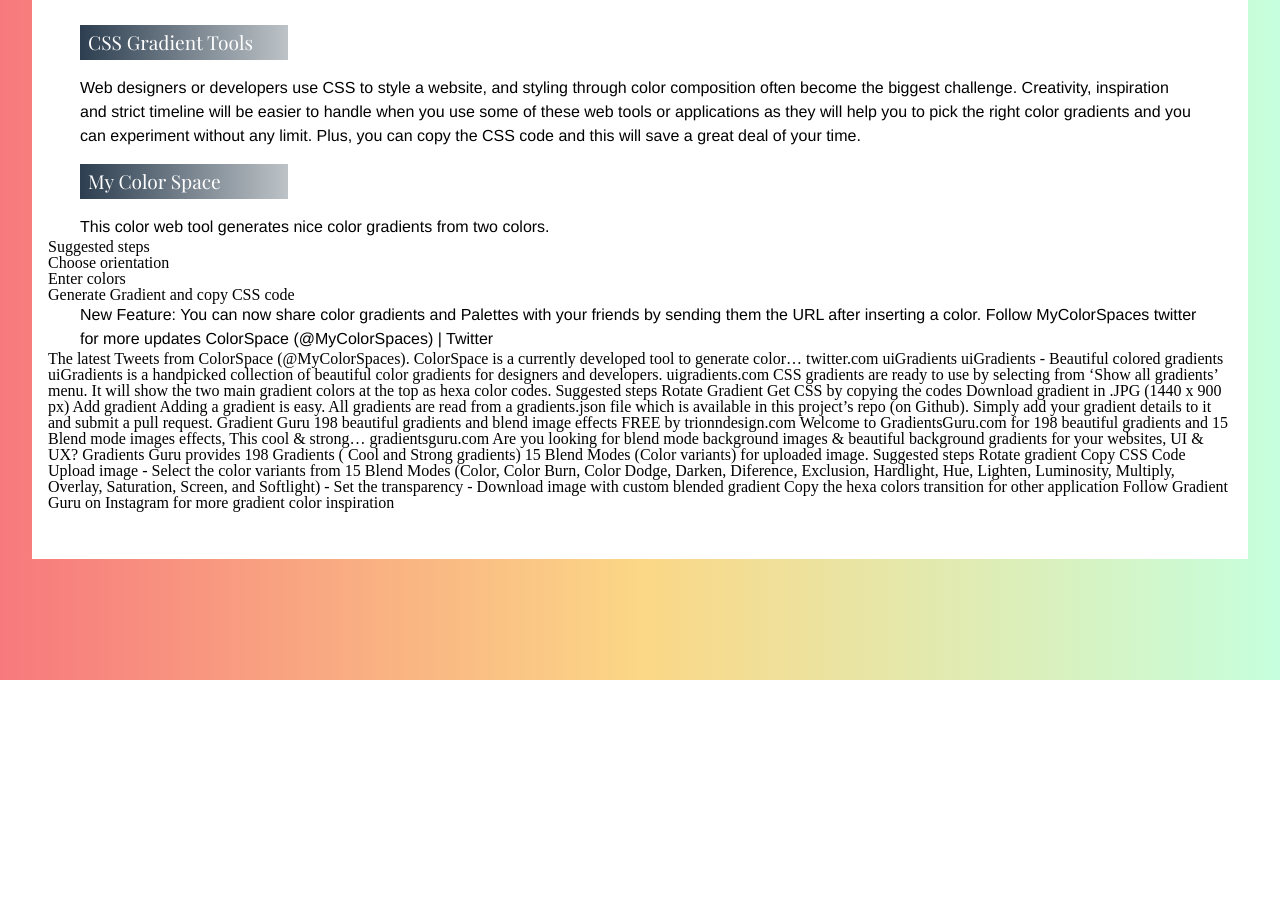
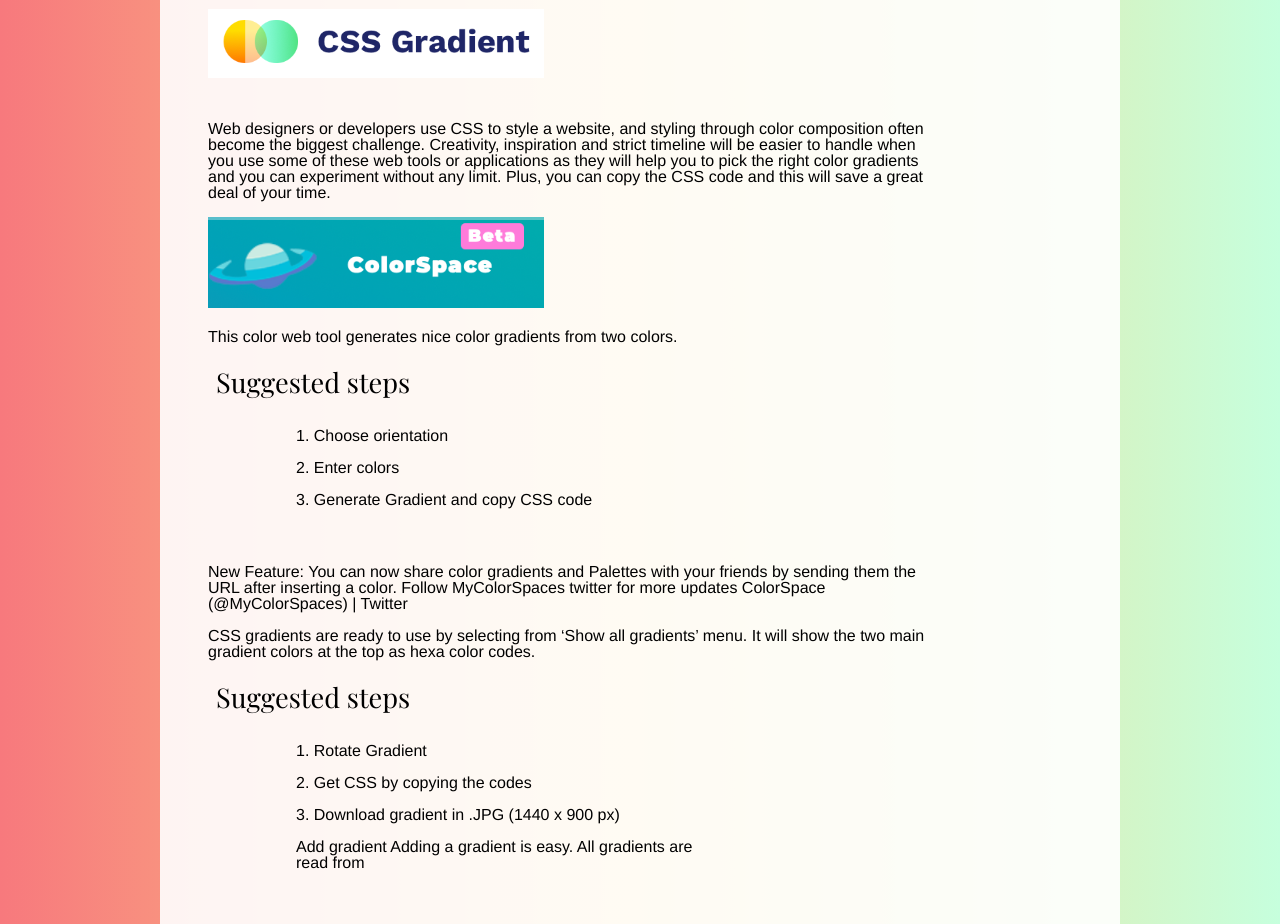
Before and after one commit to vanlooyl/gradientsite, a plain HTML site: page index.html in a window 1280 px wide. Shown: the part 120-1044 px from the top of the page. Before the commit the page ends 800 px from the top, so only its background shows below. Drawn offline with nearby package versions, Linux system fonts and the light colour scheme.

Commit message:
aanpassingen

```diff
--- a/index.html
+++ b/index.html
@@ -9,7 +9,7 @@
 		<meta charset="utf-8">
 	</head>
 	<header>
-		<div class="background"><p class="tekst">  Medium</p></div>
+		<div class="background"><p class="tekst">  MEDIUM</p></div>
 		<a href="#">DESIGN</a>
 		<a href="#">REVIEWDESIGN</a>
 		<a href="#">TUTORIALDESIGN</a>
@@ -17,55 +17,68 @@
 		<a href="#">IDENTITY BLOG</a>
 	</header>
 	<body>
-		<h1>CSS Gradient Tools</h1>
+	<h1 class="logo"></h1>
 		<p>Web designers or developers use CSS to style a website, and styling through color composition often become the biggest challenge.
 		Creativity, inspiration and strict timeline will be easier to handle when you use some of these web tools or applications as they will help you to pick the right color gradients and you can experiment without any limit. Plus, you can copy the CSS code and this will save a great deal of your time.</p>
-		<h1>My Color Space</h1>
+
+	<h1 class="logo02"></h1>
 		<p>This color web tool generates nice color gradients from two colors.
 			<h2>Suggested steps</h2>
 			<ol>
-				<li>Choose orientation</li>
-				<li>Enter colors</li>
-				<li>Generate Gradient and copy CSS code</li>
+				<li>1. Choose orientation</li>
+				<li>2. Enter colors</li>
+				<li>3. Generate Gradient and copy CSS code</li>
 			</ol>
 		<p>	New Feature: You can now share color gradients and Palettes with your friends by sending them the URL after inserting a color.
 			Follow MyColorSpaces twitter for more updates
-			ColorSpace (@MyColorSpaces) | Twitter</p>
+			ColorSpace (@MyColorSpaces) | Twitter
+		</p>
+		<p>
+			CSS gradients are ready to use by selecting from ‘Show all gradients’ menu. It will show the two main gradient colors at the top as hexa color codes. </p>
 
-			The latest Tweets from ColorSpace (@MyColorSpaces). ColorSpace is a currently developed tool to generate color…
-			twitter.com
-			uiGradients
-			uiGradients - Beautiful colored gradients
-
-			uiGradients is a handpicked collection of beautiful color gradients for designers and developers.
-			uigradients.com
-			CSS gradients are ready to use by selecting from ‘Show all gradients’ menu. It will show the two main gradient colors at the top as hexa color codes.
-			Suggested steps
-			Rotate Gradient
-			Get CSS by copying the codes
-			Download gradient in .JPG (1440 x 900 px)
-			Add gradient
-			Adding a gradient is easy. All gradients are read from a gradients.json file which is available in this project’s repo (on Github). Simply add your gradient details to it and submit a pull request.
+			<h2>Suggested steps</h2>
+			<ol>
+			<li>1. Rotate Gradient</li>
+			<li>2. Get CSS by copying the codes</li>
+			<li>3. Download gradient in .JPG (1440 x 900 px)</li>
+			<li>Add gradient
+				Adding a gradient is easy. All gradients are read from</li>
+			</ol>
+	<p>
+			 a gradients.json file which is available in this project’s repo (on Github). Simply add your gradient details to it and submit a pull request.
 			Gradient Guru
 			198 beautiful gradients and blend image effects FREE by trionndesign.com
+	</p>
 
-	Welcome to GradientsGuru.com for 198 beautiful gradients and 15 Blend mode images effects, This cool & strong…
-	gradientsguru.com
-	Are you looking for blend mode background images & beautiful background gradients for your websites, UI & UX?
-	Gradients Guru provides
-	198 Gradients ( Cool and Strong gradients)
-	15 Blend Modes (Color variants) for uploaded image.
-	Suggested steps
-	Rotate gradient
-	Copy CSS Code
-	Upload image
-	- Select the color variants from 15 Blend Modes (Color, Color Burn, Color Dodge, Darken, Diference, Exclusion, Hardlight, Hue, Lighten, Luminosity, Multiply, Overlay, Saturation, Screen, and Softlight)
-	- Set the transparency
-	- Download image with custom blended gradient
-	Copy the hexa colors transition for other application
-	Follow Gradient Guru on Instagram for more gradient color inspiration
+	<p>
+			Are you looking for blend mode background images & beautiful background gradients for your websites, UI & UX?
+<h1 class="logo03"></h1>
+	<p>
+			198 Gradients ( Cool and Strong gradients)
+			15 Blend Modes (Color variants) for uploaded image.
+	</p>
+		<h2>Suggested steps</h2>
+			<ol>
+				<li>1. Rotate gradient</li>
+				<li>2. Copy CSS Code</li>
+				<li>3. Upload image</li>
+				<li>	- Select the color variants from 15 Blend Modes (Color, Color Burn, Color Dodge, Darken, Diference, Exclusion, Hardlight, Hue, Lighten, Luminosity, Multiply, Overlay, Saturation, Screen, and Softlight)
+				<li>- Set the transparency</li>
+				<li>	- Download image with custom blended gradient
+				</li>
+		</ol>
+<p>
+		Copy the hexa colors transition for other application
 </p>
+<p>
+			Follow Gradient Guru on Instagram for more gradient color inspiration
+		</p>
+</p>
+
 	</body>
 	<footer>
+		<div class="blok01"></div>
+		<div class="blok02"></div>
+		<div class="blok03"></div>
 	</footer>
 </html>
--- a/stijl.css
+++ b/stijl.css
@@ -4,15 +4,16 @@ background: -webkit-linear-gradient(to right, #f7797d,      #FBD786, #C6FFDD);
 background: linear-gradient(to right, #f7797d, #FBD786, #C6FFDD);
 }
 
-header, body, footer{
-  background-color: white;
-  margin-left: 2rem;
-  margin-right: 2rem;
+ body{
+  background-color: rgba(255,255,255, 90%);
+  margin-left: 10rem;
+  margin-right: 10rem;
   padding: 1rem;
 }
 header > div {
   font-family: 'Playfair Display', serif;
   font-size: 3rem;
+  margin-bottom: 1rem;
 }
 header > a {
   font-family: 'Playfair Display', serif;
@@ -27,21 +28,90 @@ body{
 }
 h1{
   font-family: 'Playfair Display', serif;
-  font-size: 1.2rem;
+  font-size: 1.5rem;
   margin-bottom: 1rem;
   margin-left: 2rem;
   margin-top: 1rem;
   color: white;
-  width: 12rem;
+  width: 20rem;
   padding: .5rem;
-  background: #bdc3c7;  /* fallback for old browsers */
-  background: -webkit-linear-gradient(to right, #2c3e50, #bdc3c7);  /* Chrome 10-25, Safari 5.1-6 */
-  background: linear-gradient(to right, #2c3e50, #bdc3c7); /* W3C, IE 10+/ Edge, Firefox 16+, Chrome 26+, Opera 12+, Safari 7+ */
+  background: #8e9eab;  /* fallback for old browsers */
+background: -webkit-linear-gradient(to left, #eef2f3, #8e9eab);  /* Chrome 10-25, Safari 5.1-6 */
+background: linear-gradient(to left, #eef2f3, #8e9eab);
+}
+h2{
+  font-family: 'Playfair Display', serif;
+  font-size: 1.7rem;
+  margin-bottom: 1rem;
+  margin-left: 2rem;
+  margin-top: 1rem;
+  width: 20rem;
+  padding: .5rem;
+  color: black;
 }
 
 body > p{
   font-family: helvetica;
-  line-height: 1.5rem;
+  line-height: 1rem;
+  margin-right: 10rem;
+  margin-left: 2rem;
+  margin-bottom: 1rem;
+}
+ol{
+  margin-bottom: 3rem;
+  margin-left: 5rem;
+}
+li{
+  font-family: helvetica;
+  line-height: 1rem;
   margin-right: 2rem;
   margin-left: 2rem;
+  padding: .5rem;
+  width: 25rem;
 }
+footer{
+  display: grid;
+  grid-template-columns: 1fr 1fr 1fr;
+  grid-gap: 2rem;
+}
+.blok01{
+  height: 10rem;
+  width: 20rem;
+  background: #b92b27;
+background: -webkit-linear-gradient(to left, #1565C0, #b92b27);
+background: linear-gradient(to left, #1565C0, #b92b27);
+}
+
+.blok02{
+  height: 10rem;
+  width: 20rem;
+  background: #12c2e9;
+background: -webkit-linear-gradient(to left, #f64f59, #c471ed, #12c2e9);
+background: linear-gradient(to left, #f64f59, #c471ed, #12c2e9);
+}
+
+.blok03{
+  height: 10rem;
+  width: 20rem;
+  background: #8A2387;
+background: -webkit-linear-gradient(to left, #F27121, #E94057, #8A2387);
+background: linear-gradient(to left, #F27121, #E94057, #8A2387);
+}
+.logo{
+  background-image: url(cssgradients.png);
+  height: 5rem;
+  background-size: contain;
+  background-repeat: no-repeat;
+}
+.logo02{
+  background-image: url(mycolorspace.png);
+  height: 5rem;
+  background-size: contain;
+  background-repeat: no-repeat;
+}
+.logo03{
+  background-image: url(gradientguru.png);
+  height: 5rem;
+  background-size: contain;
+  background-repeat: no-repeat;
+}
```
Also changed, not shown: cssgradients.png (added), gradientguru.png (added), mycolorspace.png (added), uigradients.png (added), 1 other file.
